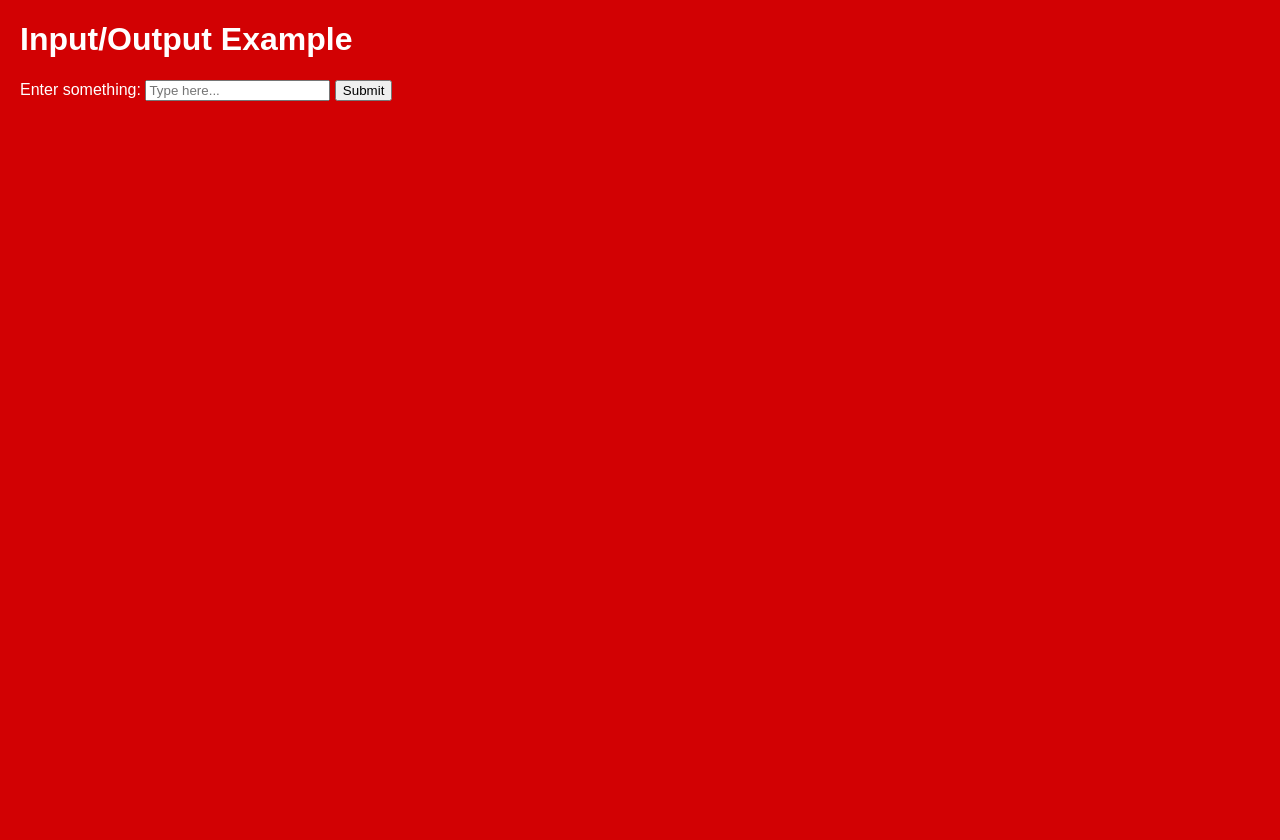
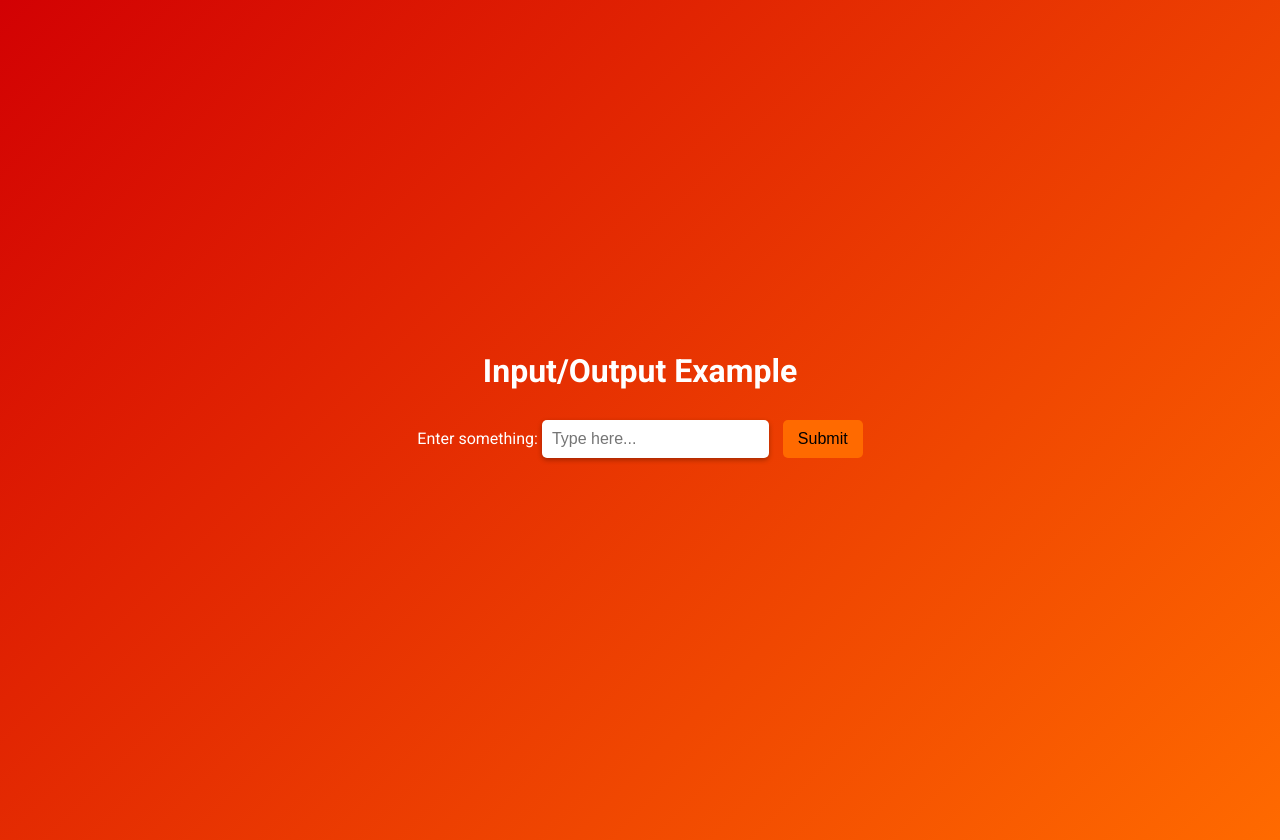
Before and after one commit to gamedev8888/game-dev-2024, a plain HTML site: page public/T1a06-input-output-ayan.html in a window 1280 px wide. Before the commit the page ends 800 px from the top, so only its background shows below. Drawn offline with Linux system fonts and the light colour scheme.

Commit message:
Update T1a06-input-output-ayan.html

```diff
--- a/public/T1a06-input-output-ayan.html
+++ b/public/T1a06-input-output-ayan.html
@@ -3,36 +3,92 @@
 <head>
     <meta charset="UTF-8">
     <meta name="viewport" content="width=device-width, initial-scale=1.0">
-    <title>Input/Output by ayan</title>
+    <title>Input/Output by Ayan</title>
+    <link rel="stylesheet" href="https://fonts.googleapis.com/css2?family=Roboto:wght@400;700&display=swap">
     <style>
         body {
-            font-family: Arial, sans-serif;
-            margin: 20px;
-            background-color: #D20103; /* Setting the background color */
-            color: white; /* Changing text color to white for better contrast */
+            font-family: 'Roboto', sans-serif;
+            margin: 0;
+            padding: 20px;
+            background: linear-gradient(135deg, #D20103, #FF6A00);
+            color: white;
+            display: flex;
+            flex-direction: column;
+            align-items: center;
+            justify-content: center;
+            height: 100vh;
+        }
+        h1 {
+            margin-bottom: 30px;
+        }
+        input {
+            padding: 10px;
+            border: none;
+            border-radius: 5px;
+            box-shadow: 0 2px 5px rgba(0, 0, 0, 0.3);
+            margin-right: 10px;
+            font-size: 16px;
+        }
+        button {
+            padding: 10px 15px;
+            border: none;
+            border-radius: 5px;
+            background-color: #FF6A00;
+            cursor: pointer;
+            font-size: 16px;
+            transition: background-color 0.3s ease, transform 0.2s ease;
+        }
+        button:hover {
+            background-color: #D20103;
+            transform: scale(1.05);
         }
         #output {
             margin-top: 20px;
             font-weight: bold;
+            padding: 15px;
+            border-radius: 5px;
+            border: 1px solid white;
+            background-color: rgba(255, 255, 255, 0.1);
+            opacity: 0;
+            transition: opacity 0.5s ease;
+        }
+        .visible {
+            opacity: 1;
         }
     </style>
 </head>
 <body>
 
     <h1>Input/Output Example</h1>
-    <label for="userInput">Enter something:</label>
-    <input type="text" id="userInput" placeholder="Type here...">
-    <button onclick="displayOutput()">Submit</button>
+    <div>
+        <label for="userInput">Enter something:</label>
+        <input type="text" id="userInput" placeholder="Type here...">
+        <button onclick="displayOutput()">Submit</button>
+    </div>
 
-    <div id="output"></div>
+    <div id="output" aria-live="polite"></div>
 
     <script>
         function displayOutput() {
-            // Get the value from the input field
-            const userInput = document.getElementById('userInput').value;
+            const userInput = document.getElementById('userInput').value.trim();
+            const outputDiv = document.getElementById('output');
 
-            // Output the value to the div
-            document.getElementById('output').innerText = `You entered: ${userInput}`;
+            // Clear previous messages
+            outputDiv.classList.remove('visible');
+
+            // Check if the input is not empty
+            setTimeout(() => {
+                if (userInput === "") {
+                    outputDiv.innerText = "Please enter something.";
+                } else {
+                    // Output the value to the div
+                    outputDiv.innerText = `You entered: ${userInput}`;
+                }
+                outputDiv.classList.add('visible');
+            }, 200); // Delay to enable transition effect
+
+            // Clear the input field
+            document.getElementById('userInput').value = "";
         }
     </script>
 
```
